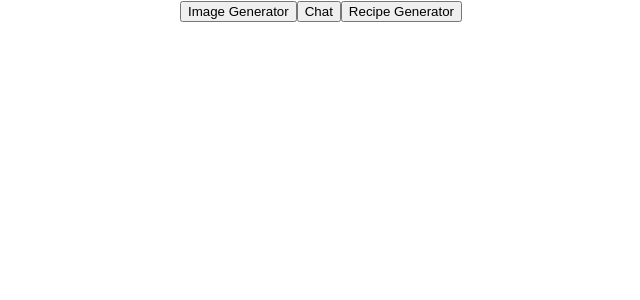
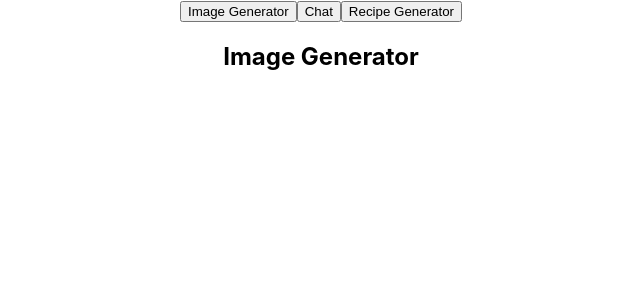
Before and after one commit to tomroty/spring-ai, a React (Create React App) app in the folder spring-ai-react/: page / in a window 1280 px wide. Shown: the top 300 px of the page, without its empty margins (319-959 px from the left). Built offline with nearby package versions, Linux system fonts and the light colour scheme.

Commit message:
tab changing

```diff
--- a/spring-ai-react/src/App.js
+++ b/spring-ai-react/src/App.js
@@ -5,7 +5,6 @@ function App() {
   const [activeTab, setActiveTab] = useState('image-generator');
 
   const handleTabChange = (tab) => {
-    alert(tab)
     setActiveTab(tab);
   };
 
@@ -20,6 +19,12 @@ function App() {
       <button onClick={() => handleTabChange('recipe-generator')}>
         Recipe Generator
         </button>
+
+      <div>
+        {activeTab === 'image-generator' && <h2>Image Generator</h2>}
+        {activeTab === 'chat' && <h2>Chat</h2>}
+        {activeTab === 'recipe-generator' && <h2>Recipe Generator</h2>}
+      </div>
     </div>
   );
 }
```
